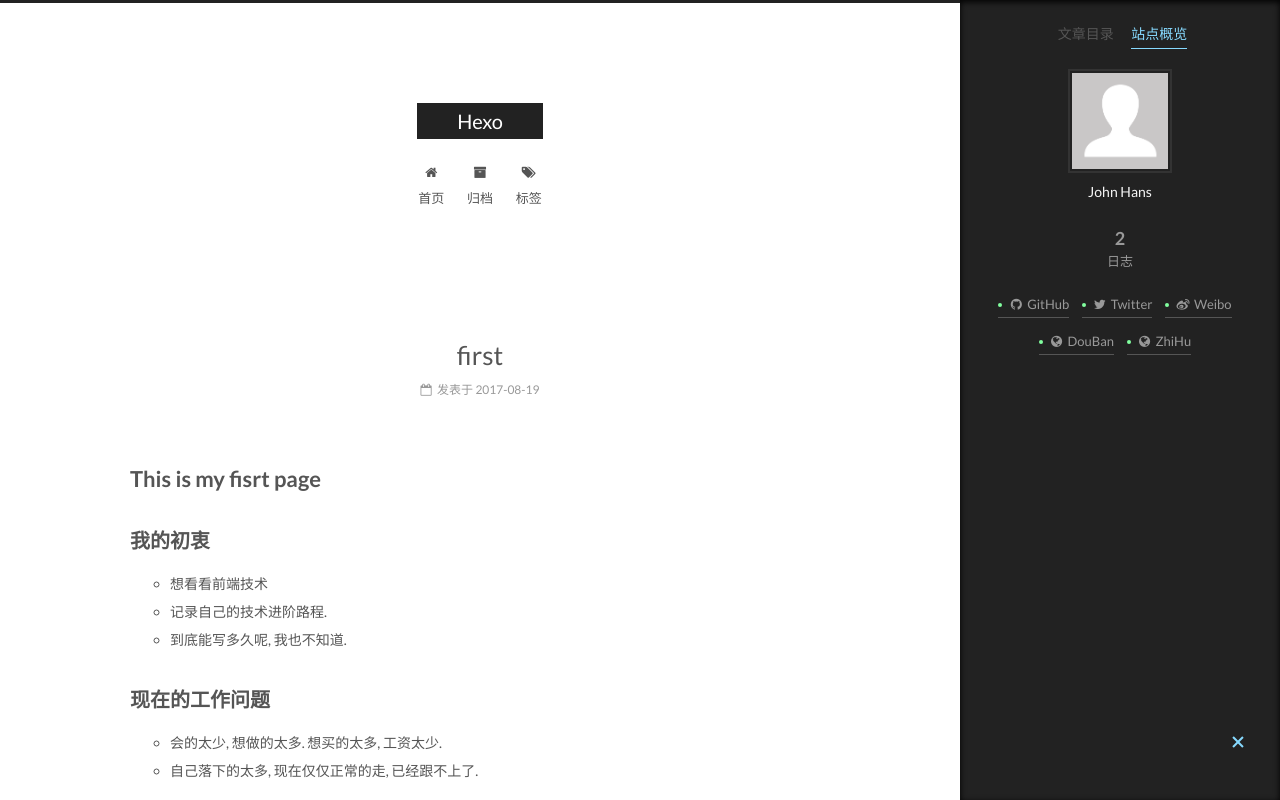
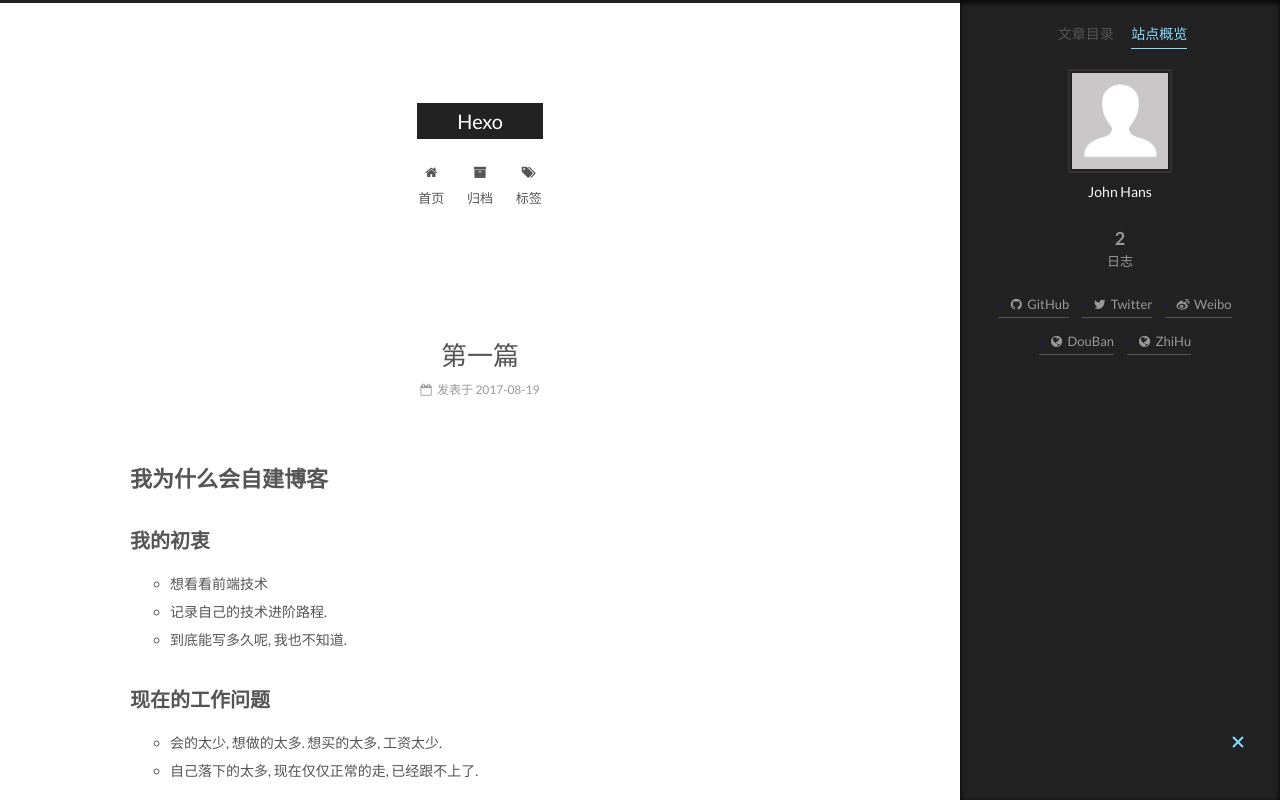
Before and after one commit to DaveIW2034/github.io, a plain HTML site: page 2017/08/19/first/index.html in a window 1280 px wide. Both pictures are taken after a click on the item "站点概览". Shown: the top 800 px of the page. Drawn offline with Linux system fonts and the light colour scheme.

Commit message:
Site updated: 2017-08-19 13:10:55

```diff
--- a/2017/08/19/first/index.html
+++ b/2017/08/19/first/index.html
@@ -94,17 +94,17 @@
 
 
 
-<meta name="description" content="This is my fisrt page我的初衷 想看看前端技术 记录自己的技术进阶路程. 到底能写多久呢, 我也不知道.   现在的工作问题 会的太少, 想做的太多. 想买的太多, 工资太少. 自己落下的太多, 现在仅仅正常的走, 已经跟不上了.  现在生活问题 我能看懂所谓的高情商, 可是我不理解, 真的一定要互相伤害么, 诚实和勤恳的人就没有明天了么. 我想我应该开始走进森林了. 这样我才">
+<meta name="description" content="我为什么会自建博客我的初衷 想看看前端技术 记录自己的技术进阶路程. 到底能写多久呢, 我也不知道.   现在的工作问题 会的太少, 想做的太多. 想买的太多, 工资太少. 自己落下的太多, 现在仅仅正常的走, 已经跟不上了.  现在生活问题 我能看懂所谓的高情商, 可是我不理解, 真的一定要互相伤害么, 诚实和勤恳的人就没有明天了么. 我想我应该开始走进森林了. 这样我才能适应这个社会, 不让自">
 <meta property="og:type" content="article">
-<meta property="og:title" content="first">
+<meta property="og:title" content="第一篇">
 <meta property="og:url" content="http://yoursite.com/2017/08/19/first/index.html">
 <meta property="og:site_name" content="Hexo">
-<meta property="og:description" content="This is my fisrt page我的初衷 想看看前端技术 记录自己的技术进阶路程. 到底能写多久呢, 我也不知道.   现在的工作问题 会的太少, 想做的太多. 想买的太多, 工资太少. 自己落下的太多, 现在仅仅正常的走, 已经跟不上了.  现在生活问题 我能看懂所谓的高情商, 可是我不理解, 真的一定要互相伤害么, 诚实和勤恳的人就没有明天了么. 我想我应该开始走进森林了. 这样我才">
+<meta property="og:description" content="我为什么会自建博客我的初衷 想看看前端技术 记录自己的技术进阶路程. 到底能写多久呢, 我也不知道.   现在的工作问题 会的太少, 想做的太多. 想买的太多, 工资太少. 自己落下的太多, 现在仅仅正常的走, 已经跟不上了.  现在生活问题 我能看懂所谓的高情商, 可是我不理解, 真的一定要互相伤害么, 诚实和勤恳的人就没有明天了么. 我想我应该开始走进森林了. 这样我才能适应这个社会, 不让自">
 <meta property="og:locale" content="zh-Hans">
-<meta property="og:updated_time" content="2017-08-19T13:04:46.519Z">
+<meta property="og:updated_time" content="2017-08-19T13:10:36.051Z">
 <meta name="twitter:card" content="summary">
-<meta name="twitter:title" content="first">
-<meta name="twitter:description" content="This is my fisrt page我的初衷 想看看前端技术 记录自己的技术进阶路程. 到底能写多久呢, 我也不知道.   现在的工作问题 会的太少, 想做的太多. 想买的太多, 工资太少. 自己落下的太多, 现在仅仅正常的走, 已经跟不上了.  现在生活问题 我能看懂所谓的高情商, 可是我不理解, 真的一定要互相伤害么, 诚实和勤恳的人就没有明天了么. 我想我应该开始走进森林了. 这样我才">
+<meta name="twitter:title" content="第一篇">
+<meta name="twitter:description" content="我为什么会自建博客我的初衷 想看看前端技术 记录自己的技术进阶路程. 到底能写多久呢, 我也不知道.   现在的工作问题 会的太少, 想做的太多. 想买的太多, 工资太少. 自己落下的太多, 现在仅仅正常的走, 已经跟不上了.  现在生活问题 我能看懂所谓的高情商, 可是我不理解, 真的一定要互相伤害么, 诚实和勤恳的人就没有明天了么. 我想我应该开始走进森林了. 这样我才能适应这个社会, 不让自">
 
 
 
@@ -139,7 +139,7 @@
 
 
 
-  <title>first | Hexo</title>
+  <title>第一篇 | Hexo</title>
 
 
 
@@ -279,7 +279,7 @@
 
 
 
-          <h1 class="post-title" itemprop="name headline">first</h1>
+          <h1 class="post-title" itemprop="name headline">第一篇</h1>
 
 
         <div class="post-meta">
@@ -329,7 +329,7 @@
 
 
 
-        <h1 id="This-is-my-fisrt-page"><a href="#This-is-my-fisrt-page" class="headerlink" title="This is my fisrt page"></a>This is my fisrt page</h1><h2 id="我的初衷"><a href="#我的初衷" class="headerlink" title="我的初衷"></a>我的初衷</h2><ul>
+        <h1 id="我为什么会自建博客"><a href="#我为什么会自建博客" class="headerlink" title="我为什么会自建博客"></a>我为什么会自建博客</h1><h2 id="我的初衷"><a href="#我的初衷" class="headerlink" title="我的初衷"></a>我的初衷</h2><ul>
 <li>想看看前端技术</li>
 <li>记录自己的技术进阶路程.</li>
 <li>到底能写多久呢, 我也不知道. </li>
@@ -550,7 +550,7 @@
 
 
 
-              <div class="post-toc-content"><ol class="nav"><li class="nav-item nav-level-1"><a class="nav-link" href="#This-is-my-fisrt-page"><span class="nav-number">1.</span> <span class="nav-text">This is my fisrt page</span></a><ol class="nav-child"><li class="nav-item nav-level-2"><a class="nav-link" href="#我的初衷"><span class="nav-number">1.1.</span> <span class="nav-text">我的初衷</span></a></li><li class="nav-item nav-level-2"><a class="nav-link" href="#现在的工作问题"><span class="nav-number">1.2.</span> <span class="nav-text">现在的工作问题</span></a></li><li class="nav-item nav-level-2"><a class="nav-link" href="#现在生活问题"><span class="nav-number">1.3.</span> <span class="nav-text">现在生活问题</span></a></li><li class="nav-item nav-level-2"><a class="nav-link" href="#展望"><span class="nav-number">1.4.</span> <span class="nav-text">展望</span></a></li></ol></li></ol></div>
+              <div class="post-toc-content"><ol class="nav"><li class="nav-item nav-level-1"><a class="nav-link" href="#我为什么会自建博客"><span class="nav-number">1.</span> <span class="nav-text">我为什么会自建博客</span></a><ol class="nav-child"><li class="nav-item nav-level-2"><a class="nav-link" href="#我的初衷"><span class="nav-number">1.1.</span> <span class="nav-text">我的初衷</span></a></li><li class="nav-item nav-level-2"><a class="nav-link" href="#现在的工作问题"><span class="nav-number">1.2.</span> <span class="nav-text">现在的工作问题</span></a></li><li class="nav-item nav-level-2"><a class="nav-link" href="#现在生活问题"><span class="nav-number">1.3.</span> <span class="nav-text">现在生活问题</span></a></li><li class="nav-item nav-level-2"><a class="nav-link" href="#展望"><span class="nav-number">1.4.</span> <span class="nav-text">展望</span></a></li></ol></li></ol></div>
 
 
           </div>
--- a/css/main.css
+++ b/css/main.css
@@ -1807,7 +1807,7 @@ pre .javascript .function {
   width: 4px;
   height: 4px;
   border-radius: 50%;
-  background: #81ff9f;
+  background: #2e1749;
 }
 .links-of-blogroll {
   font-size: 13px;
```
Also changed, not shown: 2017/08/19/hello-world/index.html (+2 -2 lines), archives/2017/08/index.html (+1 -1 lines), archives/2017/index.html (+1 -1 lines), archives/index.html (+1 -1 lines), index.html (+2 -2 lines).
